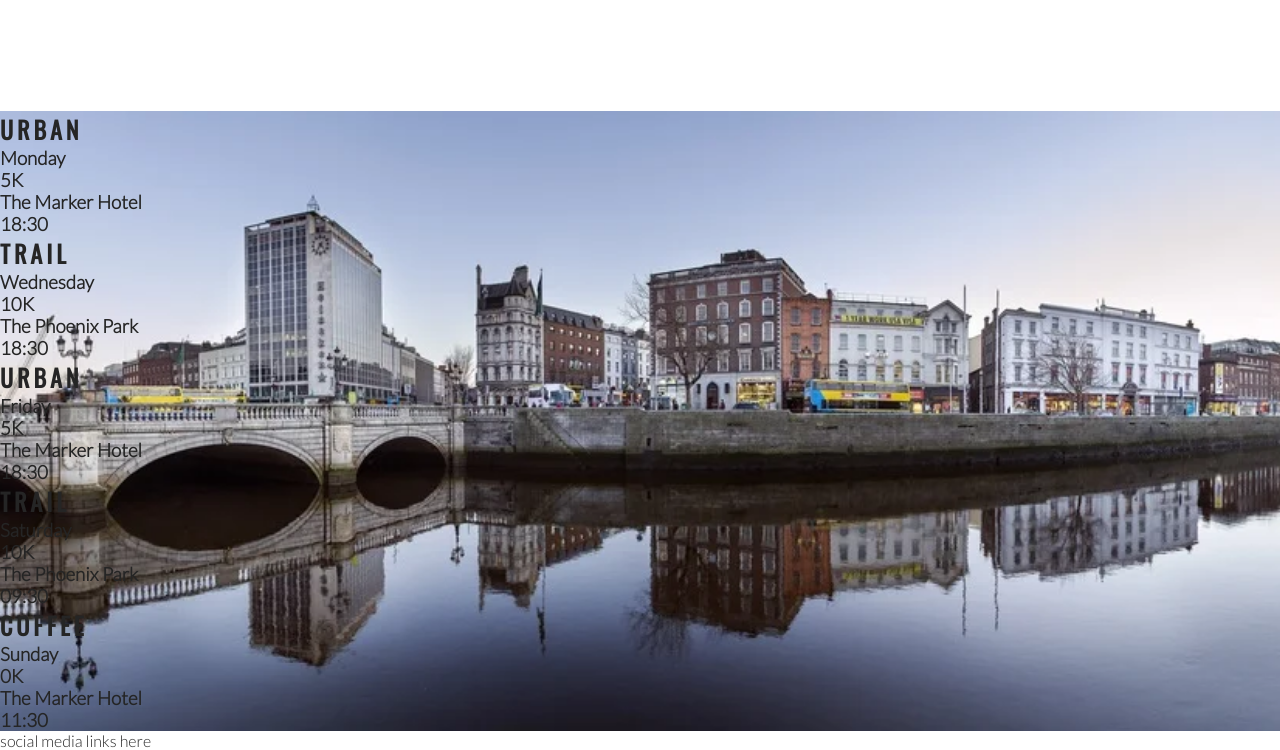
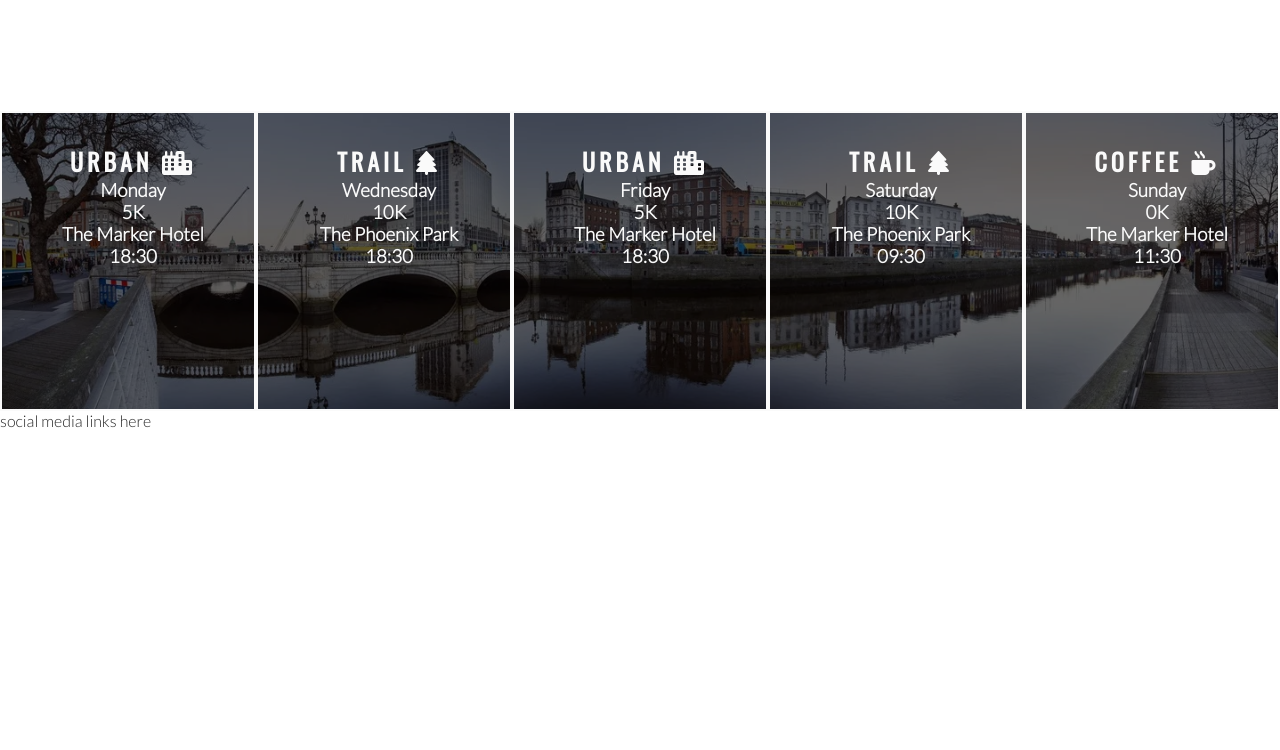
Before and after one commit to t-hullis/love-running, a plain HTML site: page index.html in a window 1280 px wide. Shown: the part 1184-1934 px from the top of the page. After the commit the page ends 1614 px from the top, so only its background shows below. Drawn offline with nearby package versions, Linux system fonts and the light colour scheme.

Commit message:
style times pannel and icons

```diff
--- a/assets/css/style.css
+++ b/assets/css/style.css
@@ -185,3 +185,19 @@
     width: 100%;
     overflow: hidden;
 }
+
+#times div {
+    color: #fafafa;
+    background-color: rgba(0, 0, 0, .6);
+    width: 20%;
+    height: 300px;
+    float: left;
+    padding: 30px 0 0 10px;
+    text-align: center;
+    border: 2px solid #fafafa;
+    box-sizing: border-box;
+
+}
+#times h2 {
+    color: #fafafa;
+}
--- a/index.html
+++ b/index.html
@@ -85,35 +85,35 @@
 
     <section id="times">
         <div>
-            <h2>Urban </h2>
+            <h2>Urban <i class="fas fa-city"></i></h2>
             <h3>Monday</h3>
             <h3>5K</h3>
             <h3>The Marker Hotel</h3>
             <h3>18:30</h3>
         </div>
         <div>
-            <h2>Trail </h2>
+            <h2>Trail <i class="fas fa-tree"></i></h2>
             <h3>Wednesday</h3>
             <h3>10K</h3>
             <h3>The Phoenix Park</h3>
             <h3>18:30</h3>
         </div>
         <div>
-            <h2>Urban </h2>
+            <h2>Urban <i class="fas fa-city"></i></h2>
             <h3>Friday</h3>
             <h3>5K</h3>
             <h3>The Marker Hotel</h3>
             <h3>18:30</h3>
         </div>
         <div>
-            <h2>Trail</h2>
+            <h2>Trail <i class="fas fa-tree"></i></h2>
             <h3>Saturday</h3>
             <h3>10K</h3>
             <h3>The Phoenix Park</h3>
             <h3>09:30</h3>
         </div>
         <div>
-            <h2>Coffee </h2>
+            <h2>Coffee <i class="fas fa-mug-hot"></i></h2>
             <h3>Sunday</h3>
             <h3>0K</h3>
             <h3>The Marker Hotel</h3>
```
